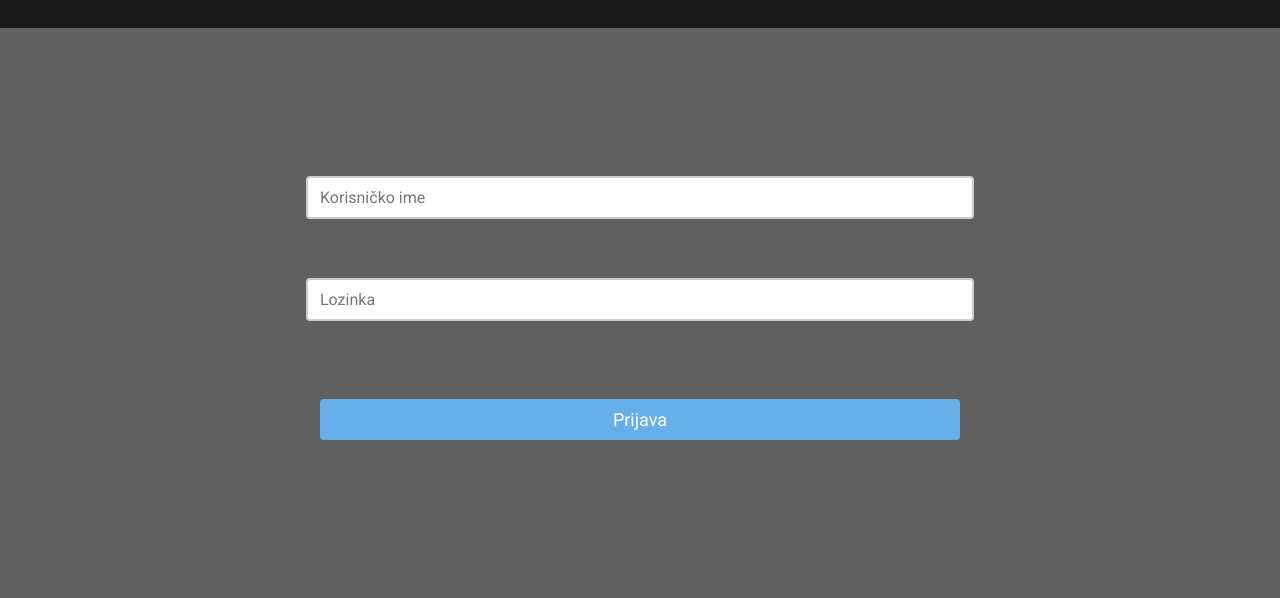
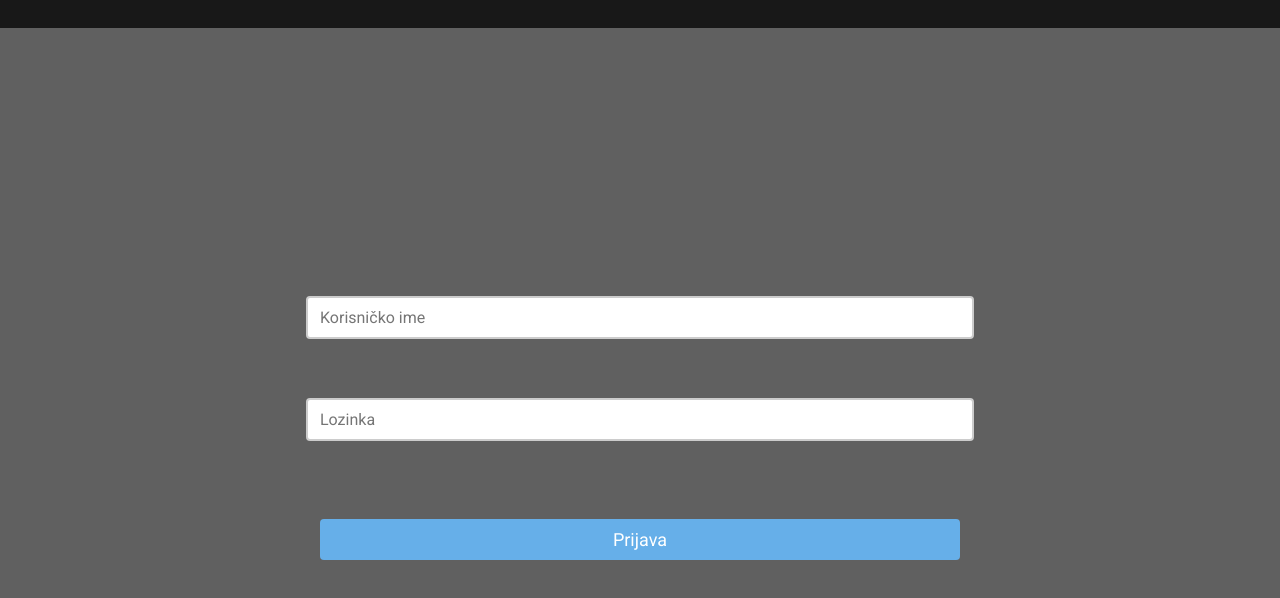
Before and after one commit to UnknownCoder404/Cubing-competition, a plain HTML site: page build/Login/index.html in a window 1280 px wide. Shown: the part 72-670 px from the top of the page. Drawn offline with Linux system fonts and the light colour scheme.

Commit message:
Make the container full height

```diff
--- a/build/Login/header.css
+++ b/build/Login/header.css
@@ -3,7 +3,7 @@
   padding: 10px 16px;
   min-height: 10vh; /* Minimum height of 10% of the viewport height */
   height: auto; /* Allow the height to adjust to content */
-  width: 100%; /* Full width of the viewport */
+  width: 100vw; /* Full width of the viewport */
   background: rgb(24, 24, 24);
   color: #f1f1f1;
   display: grid;
@@ -72,6 +72,6 @@
 
 @media screen and (max-width: 300px) {
   .account-circle {
-    display:none;
+    display: none;
   }
 }
--- a/build/Login/index.html
+++ b/build/Login/index.html
@@ -26,7 +26,6 @@
         </div>
       </div>
     </div>
-    <div>
       <div class="form-container">
         <form id="loginForm">
           <input
@@ -48,7 +47,6 @@
           <button class="submit-btn" type="submit">Prijava</button>
         </form>
       </div>
-    </div>
     <div id="message"></div>
     <script src="login.js"></script>
   </body>
--- a/build/Login/login.css
+++ b/build/Login/login.css
@@ -4,6 +4,7 @@ body {
   background-color: rgb(96, 96, 96);
   color: white;
   overflow-x: hidden;
+  overflow-y: hidden;
 }
 
 .container {
@@ -17,7 +18,7 @@ body {
   display: flex;
   justify-content: center;
   align-items: center;
-  height: 70vh;
+  height: 100vh;
 }
 #loginForm {
   display: grid;
```
